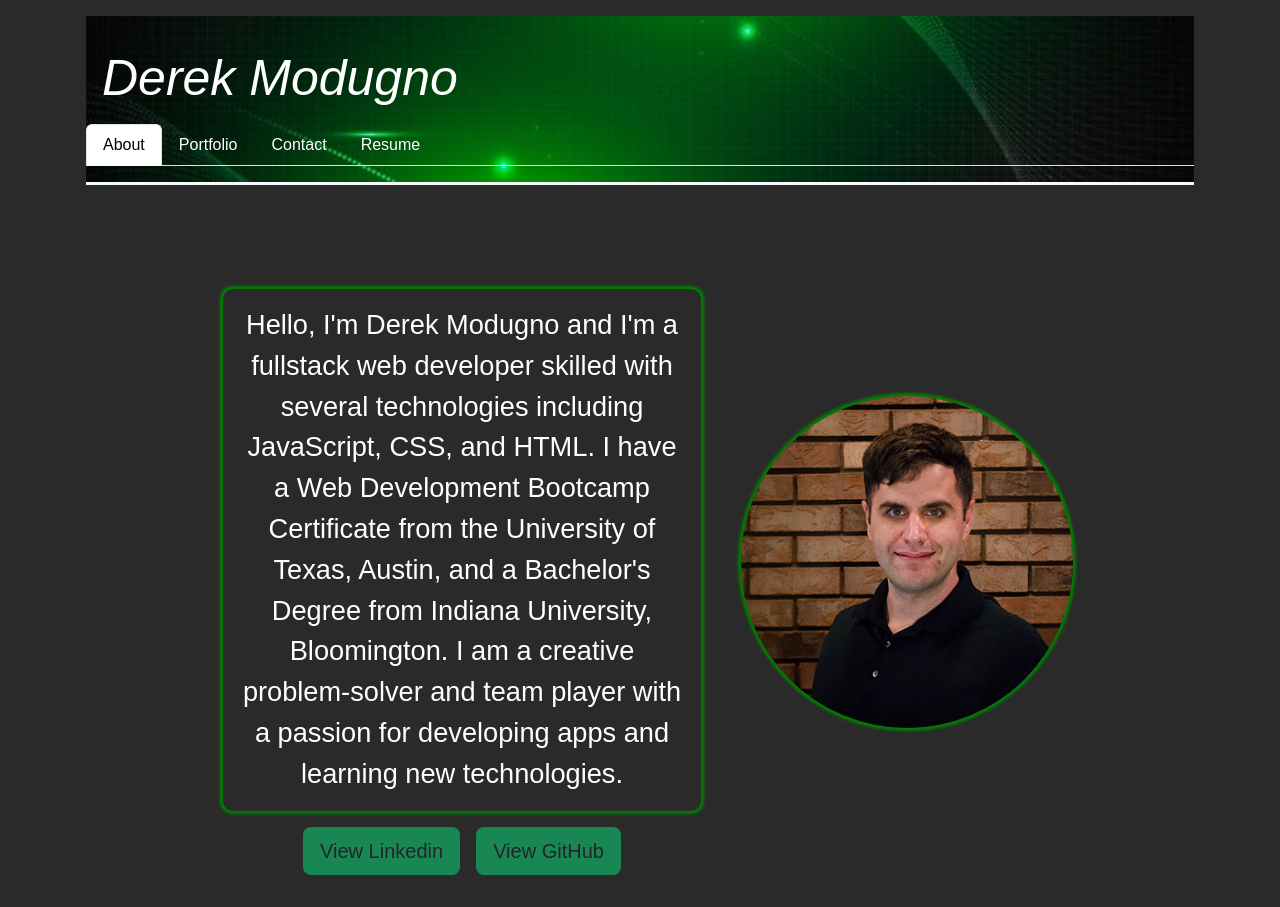
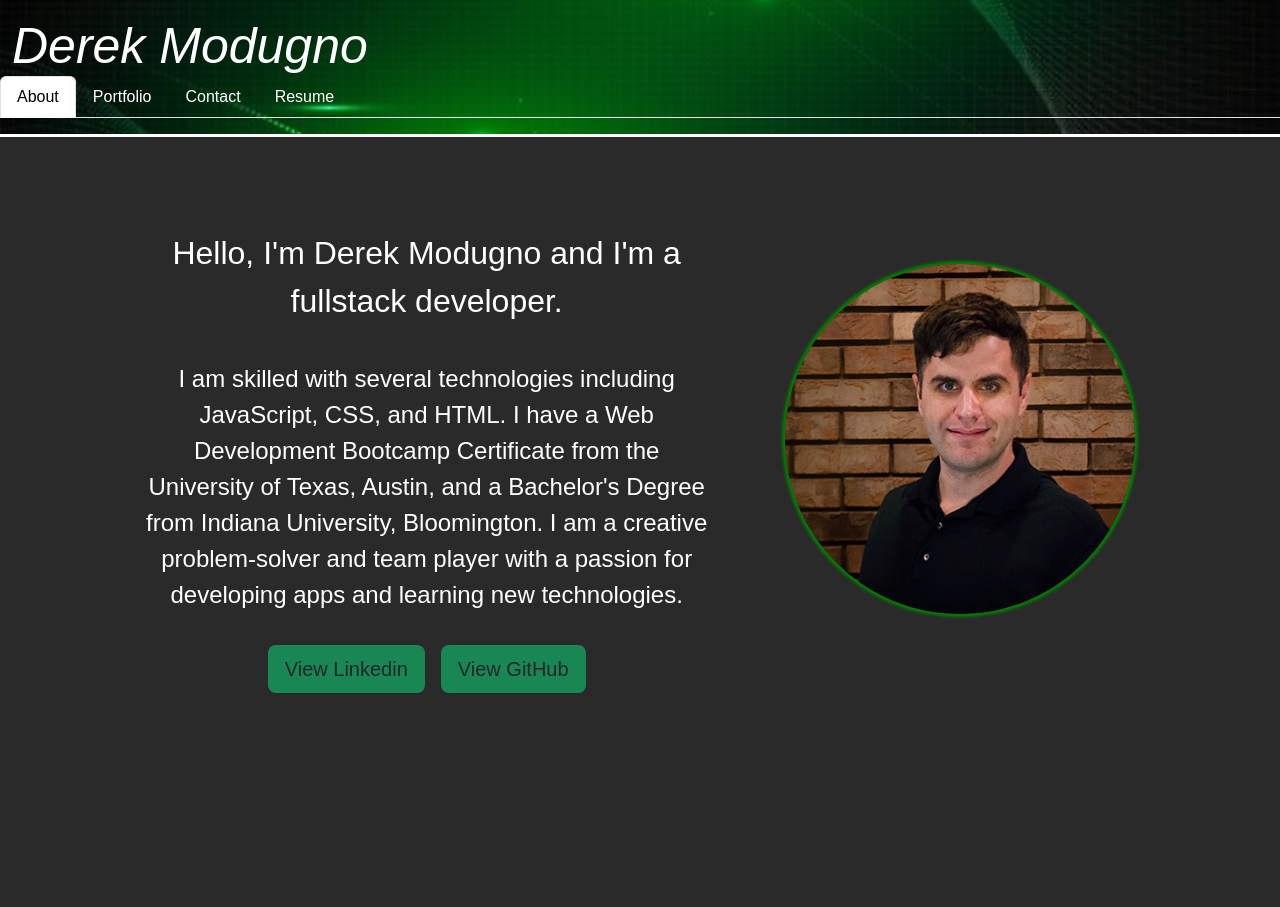
Before and after one commit to derekm129/reactPortfolio, a React (Vite) app: page /About in a window 1280 px wide. After the commit the page ends 800 px from the top, so only its background shows below. Built offline with nearby package versions, Linux system fonts and the light colour scheme.

Commit message:
made changes to resume page

```diff
--- a/src/App.css
+++ b/src/App.css
@@ -1,5 +1,7 @@
 * {
   box-sizing: border-box;
+  margin: 0;
+  padding: 0;
 }
 
 /* Elements */
@@ -39,32 +41,31 @@ ul li {
 }
 
 p {
-  box-shadow: 0 0 3px 3px rgb(0, 0, 0);
   padding: 1rem;
   border-radius: 10px;
 }
 
 body {
   font-family: Arial, Helvetica, sans-serif;
-  display: flex;
   flex-direction: column;
   background: rgba(0, 0, 0, 0.836);
 }
 
 .container {
-  padding: 1rem;
-  border-radius: 10px;
-
+  max-width: 100%;
+  display: flex;
+  align-items: center;
 }
-
-
 
 /* Header */
 header {
   border-bottom: solid;
+  width: 100%;
 }
 
 .header {
+  width: 100%;
+  padding: 1rem 0;
   background-image: url('./assets/images/green-background.jpg');
   background-size: cover;
   background-position: center;
@@ -75,7 +76,6 @@ header {
 /* Navbar */
 header nav {
   float: right;
-
 }
 
 .nav-link {
@@ -109,14 +109,6 @@ header nav ul li {
   transform: scale(1.2);
   transition: transform 0.3s ease-in-out;
 }
-
-/* .project-title:hover {
-  transform: scale(1.2);
-  transition: transform 0.3s ease-in-out;
-  color: blue;
-} */
-
-
 
 .projects-list{
   display: flex;
@@ -161,12 +153,6 @@ header nav ul li {
 }
 
 
-
-/* #aboutContainer {
-  height: 100px;
-  width: 400px;
-} */
-
 /* Project images */
 #horisean {
   height: 250px;
@@ -201,21 +187,3 @@ header nav ul li {
   float: left;
   margin-right: 10px;
 }
-
-/*Media Query  */
-
-/* @media screen and (max-width: 768px) {
-  body {
-      background-color: rgb(67, 200, 233);
-
-  #horisean {
-      height: 150px;
-      width: 250px;
-  }
-
-  #project-pictures {
-      height: 100px;
-      width: 200px;
-    }
-  }
-} */
--- a/src/App.jsx
+++ b/src/App.jsx
@@ -1,15 +1,15 @@
 // Bringing in the required import from 'react-router-dom'
 import { Outlet } from 'react-router-dom';
 import Header from './components/Header';
-import Footer from './components/Footer';
+// import Footer from './components/Footer';
 import "./App.css";
 
 function App() {
   // The Outlet component will conditionally swap between the different pages according to the URL
   return (
-    <div className="container flex-column justify-flex-start min-100-vh">
+    <div className="flex-column">
       <Header />
-      <main className="mx-3">
+      <main>
         <Outlet />
       </main>
       {/* <Footer /> */}
--- a/src/components/Header.jsx
+++ b/src/components/Header.jsx
@@ -1,9 +1,10 @@
 import { Link } from 'react-router-dom';
 import Nav from './NavTabs';
+import '../App.css';
 
 const Header = () => {
   return (
-    <header className="header g-primary text-light mb-4 py-3 flex-row align-center">
+    <header className="header mb-4 flex-row ">
       <div className="container flex-row justify-space-between-lg justify-center align-center">
         <Link className="text-light" to="/">
           <h1 className="m-0" style={{ color: 'white' }}>Derek Modugno</h1>
--- a/src/components/NavTabs.jsx
+++ b/src/components/NavTabs.jsx
@@ -1,4 +1,5 @@
 import { Link, useLocation } from 'react-router-dom';
+import '../App.css';
 
 // Here we are using object destructuring assignment to pluck off our variables from the props object
 // We assign them to their own variable names
--- a/src/pages/About.jsx
+++ b/src/pages/About.jsx
@@ -8,8 +8,9 @@ export default function About() {
       <div className='row justify-content-center align-items-center'>
         {/* Bio */}
         <div className='col-md-6 mt-5'>
-          <p className='m-3' style={{ color: 'white', boxShadow: '0px 0px 3px 3px green', fontSize: '1.7em' }}>
-            Hello, I'm Derek Modugno and I'm a fullstack web developer skilled with several technologies including JavaScript, CSS, and HTML. I have a Web Development Bootcamp Certificate from the
+          <p className='m-1' style={{ color: 'white', fontSize: '2em' }} >Hello, I'm Derek Modugno and I'm a fullstack developer.</p>
+          <p className='m-1' style={{ color: 'white', fontSize: '1.5em' }}>
+            I am skilled with several technologies including JavaScript, CSS, and HTML. I have a Web Development Bootcamp Certificate from the
             University of Texas, Austin, and a Bachelor's Degree from Indiana University, Bloomington. I am a creative problem-solver and team player with a passion for developing apps and learning new technologies.
           </p>
           {/* Buttons */}
--- a/src/pages/Contact.jsx
+++ b/src/pages/Contact.jsx
@@ -1,5 +1,7 @@
 import React, { useRef } from 'react';
 import emailjs from '@emailjs/browser';
+import '../App.css';
+
 
 export default function Contact() {
 
--- a/src/pages/Home.jsx
+++ b/src/pages/Home.jsx
@@ -1,6 +1,7 @@
 // Imports
 // import '../App.css';
 import Project from '../components/Project';
+import '../App.css';
 
 // Project Images
 import horisean from '../assets/images/horisean.png';
@@ -15,7 +16,7 @@ import quiz from '../assets/images/quizScreenshot.png';
 // Home Page
 export default function Home() {
   return (
-    <div className='mx-auto'>
+    <div>
       <div className='projects-list justify-content-center'>
         <Project
           url={"https://derekm129.github.io/passwordGenerator/"}
--- a/src/pages/Resume.jsx
+++ b/src/pages/Resume.jsx
@@ -1,20 +1,24 @@
 import ResumePDF from '../utils/DerekModugno_Resume2024.pdf';
 import resumejpg from '../assets/images/resume1.png';
+import '../App.css';
 
 function App() {
   return (
-    <div className="container text-center">
+    <div className="d-flex flex-column align-items-center">
+      <div>
         <img src={resumejpg} id="resumeImg" />
-      <div />
+      </div>
+      <div className="mt-4">
+        {/* Download Button */}
         <a
           href={ResumePDF}
           download="DerekModugno_Resume2024"
           target="_blank"
           rel="noreferrer"
         >
-        {/* Download Button */}
           <button className="btn btn-primary m-4">Download .pdf file</button>
         </a>
+      </div>
     </div>
   )
 }
```
Lines whose indentation alone changed are shown as unchanged.
